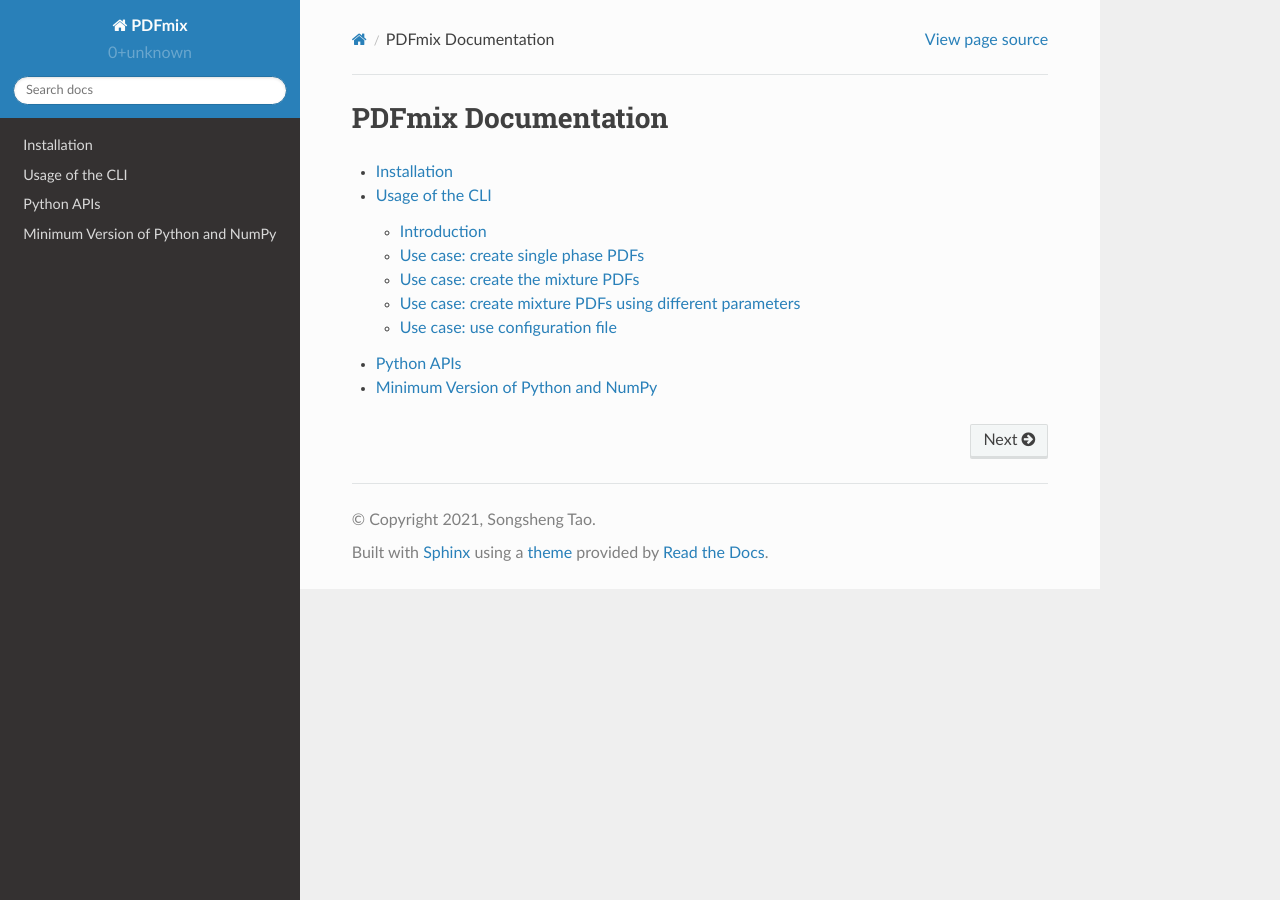
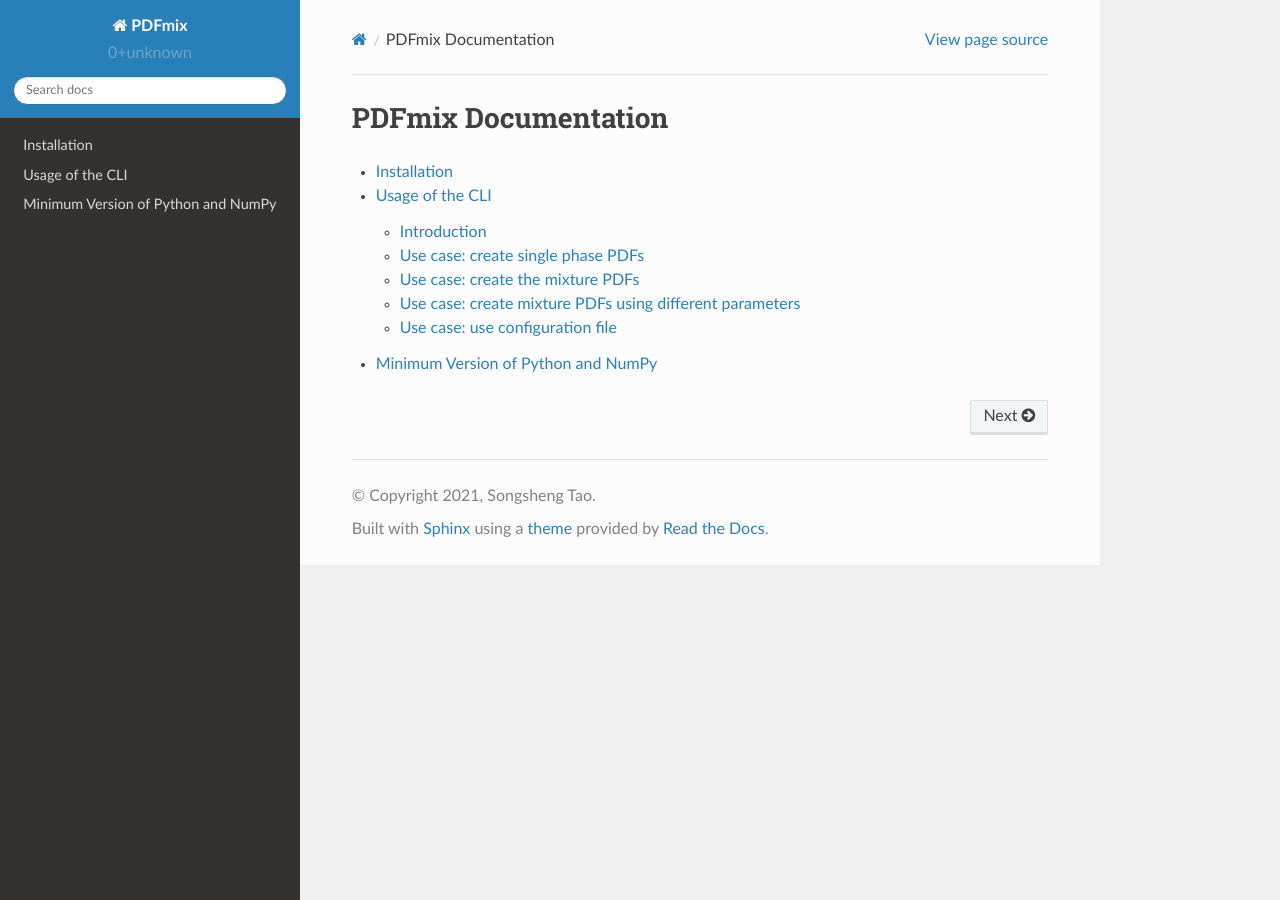
Before and after one commit to st3107/PDFmix, a Sphinx documentation site: the page built from docs/source/index.rst, in a window 1280 px wide. Built offline with Sphinx 7.4.7 and the Read the Docs theme 2.0.0, drawn with Linux system fonts in a browser that asks for light colours.

Commit message:
DOC: decide not to exposure python api

```diff
--- a/docs/source/api.rst
+++ /dev/null
@@ -1,5 +0,0 @@
-Python APIs
-===========
-
-.. automodule:: pdfmix.core
-   :members:
--- a/docs/source/index.rst
+++ b/docs/source/index.rst
@@ -11,5 +11,4 @@
 
    installation
    usage_cli
-   api
    min_versions
```
